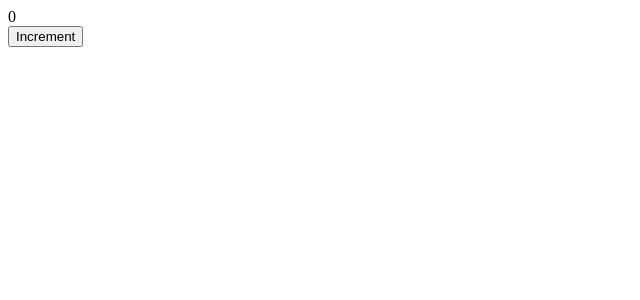
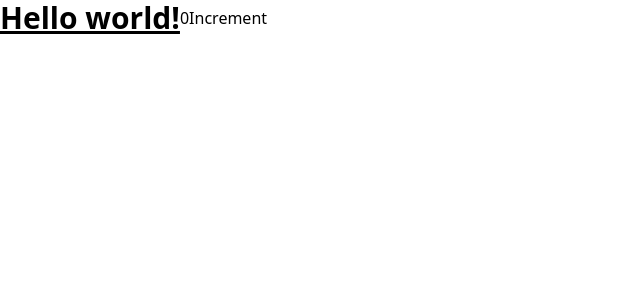
Before and after one commit to jxxuxuefeng/snowden-music-vite, a React (Vite) app: page / in a window 1280 px wide. Shown: the top 300 px of the page, without its empty margins (0-640 px from the left). Built offline with nearby package versions, Linux system fonts and the light colour scheme.

Commit message:
feat: 接入tailwindcss

```diff
--- a/package.json
+++ b/package.json
@@ -21,14 +21,18 @@
     "@electron-forge/plugin-fuses": "^7.4.0",
     "@electron-forge/plugin-vite": "^7.4.0",
     "@electron/fuses": "^1.8.0",
+    "@tailwindcss/typography": "^0.5.13",
     "@types/react": "^18.3.3",
     "@types/react-dom": "^18.3.0",
     "@typescript-eslint/eslint-plugin": "^5.0.0",
     "@typescript-eslint/parser": "^5.0.0",
+    "autoprefixer": "^10.4.19",
     "electron": "31.2.1",
     "eslint": "^8.0.1",
     "eslint-plugin-import": "^2.25.0",
+    "postcss": "^8.4.39",
     "prettier": "^3.3.3",
+    "tailwindcss": "^3.4.6",
     "ts-node": "^10.0.0",
     "typescript": "~4.5.4",
     "vite": "^5.0.12"
@@ -47,6 +51,7 @@
     "react": "^18.3.1",
     "react-dom": "^18.3.1",
     "roodash": "^1.10.5",
+    "tailwindcss-animate": "^1.0.7",
     "zustand": "^4.5.4"
   }
 }
--- /dev/null
+++ b/postcss.config.js
@@ -0,0 +1,3 @@
+module.exports = {
+  plugins: [require('tailwindcss'), require('autoprefixer')]
+};
--- a/src/renderer/src/App.tsx
+++ b/src/renderer/src/App.tsx
@@ -3,7 +3,8 @@ import React, { useState } from 'react';
 function App() {
   const [count, setCount] = useState(0);
   return (
-    <div>
+    <div className="flex items-center">
+      <div className="text-3xl font-bold underline">Hello world!</div>
       <div>{count}</div>
       <button onClick={() => setCount(count + 1)}>Increment</button>
     </div>
--- /dev/null
+++ b/src/renderer/src/assets/globals.css
@@ -0,0 +1,71 @@
+@tailwind base;
+@tailwind components;
+@tailwind utilities;
+
+@layer base {
+    :root {
+        --background: 0 0% 100%;
+        --foreground: 222.2 47.4% 11.2%;
+
+        --muted: 210 40% 96.1%;
+        --muted-foreground: 215.4 16.3% 46.9%;
+
+        --popover: 0 0% 100%;
+        --popover-foreground: 222.2 47.4% 11.2%;
+
+        --border: 214.3 31.8% 91.4%;
+        --input: 214.3 31.8% 91.4%;
+
+        --card: 0 0% 100%;
+        --card-foreground: 222.2 47.4% 11.2%;
+
+        --primary: 222.2 47.4% 11.2%;
+        --primary-foreground: 210 40% 98%;
+
+        --secondary: 210 40% 96.1%;
+        --secondary-foreground: 222.2 47.4% 11.2%;
+
+        --accent: 210 40% 96.1%;
+        --accent-foreground: 222.2 47.4% 11.2%;
+
+        --destructive: 0 100% 50%;
+        --destructive-foreground: 210 40% 98%;
+
+        --ring: 215 20.2% 65.1%;
+
+        --radius: 0.5rem;
+    }
+
+    .dark {
+        --background: 224 71% 4%;
+        --foreground: 213 31% 91%;
+
+        --muted: 223 47% 11%;
+        --muted-foreground: 215.4 16.3% 56.9%;
+
+        --accent: 216 34% 17%;
+        --accent-foreground: 210 40% 98%;
+
+        --popover: 224 71% 4%;
+        --popover-foreground: 215 20.2% 65.1%;
+
+        --border: 216 34% 17%;
+        --input: 216 34% 17%;
+
+        --card: 224 71% 4%;
+        --card-foreground: 213 31% 91%;
+
+        --primary: 210 40% 98%;
+        --primary-foreground: 222.2 47.4% 1.2%;
+
+        --secondary: 222.2 47.4% 11.2%;
+        --secondary-foreground: 210 40% 98%;
+
+        --destructive: 0 63% 31%;
+        --destructive-foreground: 210 40% 98%;
+
+        --ring: 216 34% 17%;
+
+        --radius: 0.5rem;
+    }
+}
--- a/src/renderer/src/index.tsx
+++ b/src/renderer/src/index.tsx
@@ -1,3 +1,4 @@
+import './assets/globals.css';
 import React from 'react';
 import ReactDOM from 'react-dom/client';
 import App from './App';
--- /dev/null
+++ b/tailwind.config.js
@@ -0,0 +1,71 @@
+/** @type {import('tailwindcss').Config} */
+module.exports = {
+  darkMode: ['class'],
+  content: ['./src/renderer/**/*.{js,ts,jsx,tsx}'],
+  theme: {
+    container: {
+      center: true,
+      padding: '2rem',
+      screens: {
+        '2xl': '1400px'
+      }
+    },
+    extend: {
+      colors: {
+        border: 'hsl(var(--border))',
+        input: 'hsl(var(--input))',
+        ring: 'hsl(var(--ring))',
+        background: 'hsl(var(--background))',
+        foreground: 'hsl(var(--foreground))',
+        primary: {
+          DEFAULT: 'hsl(var(--primary))',
+          foreground: 'hsl(var(--primary-foreground))'
+        },
+        secondary: {
+          DEFAULT: 'hsl(var(--secondary))',
+          foreground: 'hsl(var(--secondary-foreground))'
+        },
+        destructive: {
+          DEFAULT: 'hsl(var(--destructive))',
+          foreground: 'hsl(var(--destructive-foreground))'
+        },
+        muted: {
+          DEFAULT: 'hsl(var(--muted))',
+          foreground: 'hsl(var(--muted-foreground))'
+        },
+        accent: {
+          DEFAULT: 'hsl(var(--accent))',
+          foreground: 'hsl(var(--accent-foreground))'
+        },
+        popover: {
+          DEFAULT: 'hsl(var(--popover))',
+          foreground: 'hsl(var(--popover-foreground))'
+        },
+        card: {
+          DEFAULT: 'hsl(var(--card))',
+          foreground: 'hsl(var(--card-foreground))'
+        }
+      },
+      borderRadius: {
+        lg: `var(--radius)`,
+        md: `calc(var(--radius) - 2px)`,
+        sm: 'calc(var(--radius) - 4px)'
+      },
+      keyframes: {
+        'accordion-down': {
+          from: { height: '0' },
+          to: { height: 'var(--radix-accordion-content-height)' }
+        },
+        'accordion-up': {
+          from: { height: 'var(--radix-accordion-content-height)' },
+          to: { height: '0' }
+        }
+      },
+      animation: {
+        'accordion-down': 'accordion-down 0.2s ease-out',
+        'accordion-up': 'accordion-up 0.2s ease-out'
+      }
+    }
+  },
+  plugins: [require('@tailwindcss/typography'), require('tailwindcss-animate')]
+};
```
Also changed, not shown: 1 other file (tests, documents, lock files or other folders).
